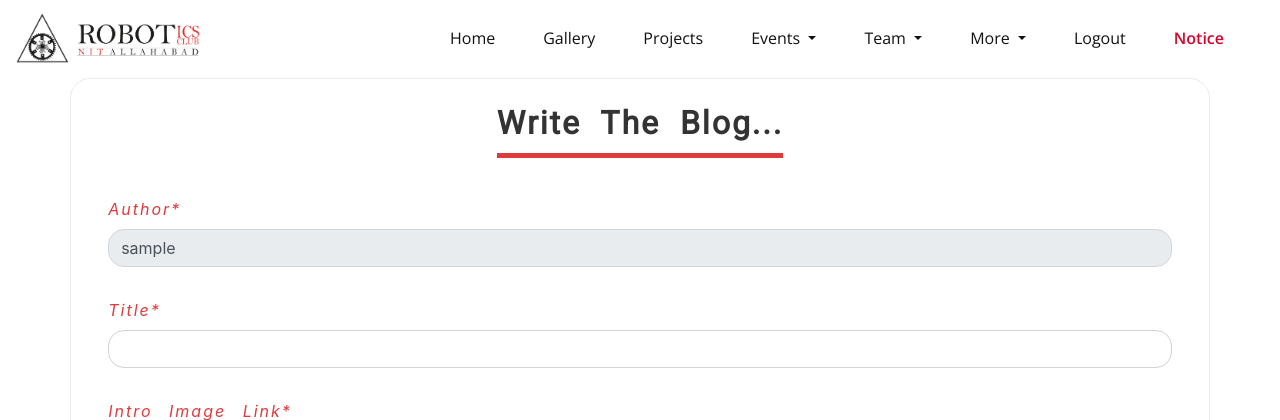
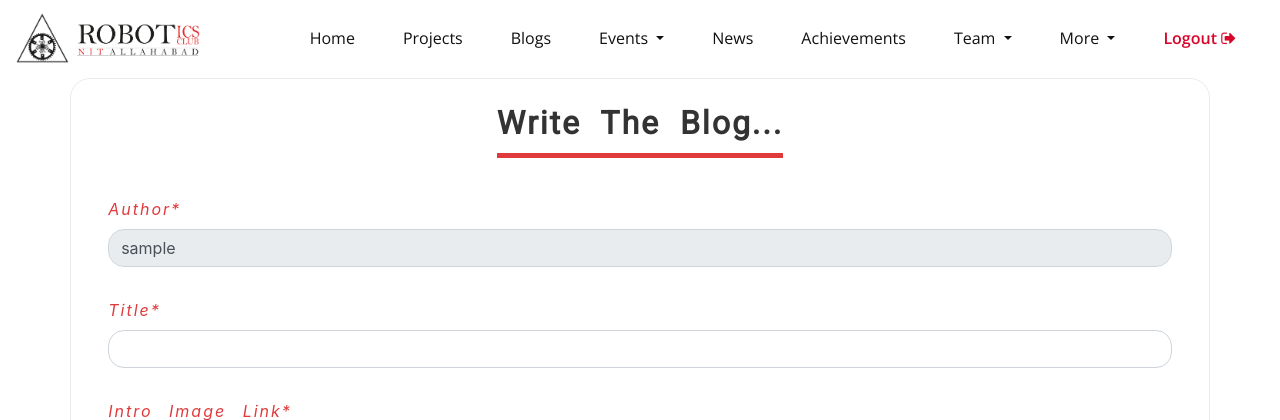
Before and after one commit to MNNIT-Robotics-Club-Official/Robotics_Club_Website, a Django app: page /blog/form/ in a window 1280 px wide. Shown: the top 420 px of the page. Run offline with Django 3.2, Linux system fonts and the light colour scheme; the visitor is signed in with stand-in values (Sample User, id 1); some libraries are stand-ins or nearby versions.

Commit message:
Modified Navbar

```diff
--- a/home/urls.py
+++ b/home/urls.py
@@ -5,7 +5,7 @@ app_name = 'home'
 
 urlpatterns = [
     path('', views.index, name='index'),
-    path('alumni/', views.alumni, name='alumni'),
+    path('alumini/', views.alumini, name='alumini'),
     path('faculty/', views.faculty, name='faculty'),
     path('gallery/', views.gallery, name='gallery'),
     path('avishkar/', views.avishkar, name='avishkar'),
--- a/home/views.py
+++ b/home/views.py
@@ -5,7 +5,7 @@ from django.shortcuts import render
 def index(request):
     return render(request, 'index.html')
 
-def alumni(request):
+def alumini(request):
     return render(request, 'alumni.html')
 
 def faculty(request):
--- a/templates/base.html
+++ b/templates/base.html
@@ -70,67 +70,103 @@
               d="M2 12.5a.5.5 0 0 1 .5-.5h11a.5.5 0 0 1 0 1h-11a.5.5 0 0 1-.5-.5zm0-3a.5.5 0 0 1 .5-.5h11a.5.5 0 0 1 0 1h-11a.5.5 0 0 1-.5-.5zm0-3a.5.5 0 0 1 .5-.5h11a.5.5 0 0 1 0 1h-11a.5.5 0 0 1-.5-.5zm0-3a.5.5 0 0 1 .5-.5h11a.5.5 0 0 1 0 1h-11a.5.5 0 0 1-.5-.5z" />
           </svg>
         </button>
-        <div class="collapse navbar-collapse justify-content-end px-3" id="navbarNavDropdown">
+        <div class="collapse navbar-collapse justify-content-end px-1" id="navbarNavDropdown">
           <ul class="navbar-nav">
             <li class="nav-item {% if request.resolver_match.view_name == 'home:index' %}active{% endif %} px-3">
-              <a class="nav-link" href="{% url 'home:index' %}">Home <span class="sr-only">(current)</span></a>
-            </li>
-            <li class="nav-item {% if request.resolver_match.view_name == 'home:gallery' %}active{% endif %} px-3">
-              <a class="nav-link" href="{% url 'home:gallery' %}">Gallery</a>
+              <a class="nav-link" href="{% url 'home:index' %}">Home<span class="sr-only">(current)</span></a>
             </li>
             <li class="nav-item {% if request.resolver_match.view_name == 'project:list' %}active{% endif %} px-3">
               <a class="nav-link" href="{% url 'project:list' %}">Projects</a>
             </li>
+            <li class="nav-item {% if request.resolver_match.view_name == 'blog_list' %}active{% endif %} px-3">
+              <a class="nav-link" href="{% url 'blog_list' %}">Blogs<span class="sr-only">(current)</span></a>
+            </li>
             <li
-              class="nav-item {% if request.resolver_match.view_name == 'home:avishkar' %}active{% endif %} {% if request.resolver_match.view_name == 'home:prosang' %}active{% endif %} dropdown px-3">
+              class="nav-item dropdown px-3">
               <a class="nav-link dropdown-toggle" href="#" id="navbarDropdownMenuLink" role="button"
                 data-toggle="dropdown" aria-haspopup="true" aria-expanded="false">
                 Events
               </a>
-              <div class="dropdown-menu" aria-labelledby="navbarDropdownMenuLink">
-                <a class="dropdown-item" href="/avishkar">Avishkar</a>
-                <a class="dropdown-item" href="/prosang">Prosang</a>
-                <div class="dropdown-divider"></div>
-                <a class="dropdown-item" href="#">Others</a>
-              </div>
+              <ul class="dropdown-menu" aria-labelledby="navbarDropdownMenuLink">
+                <li class="{% if request.resolver_match.view_name == 'home:avishkar' %}active{% endif %}">
+                  <a class="dropdown-item" href="{% url 'home:avishkar' %}">Avishkar</a>
+                </li>
+                <li class="{% if request.resolver_match.view_name == 'home:prosang' %}active{% endif %}">
+                  <a class="dropdown-item" href="{% url 'home:prosang' %}">Prosang</a>
+                </li>
+                <!-- <div class="dropdown-divider"></div>
+                <a class="dropdown-item" href="#">Others</a> -->
+              </ul>
+            </li>
+            <li class="nav-item {% if request.resolver_match.view_name == 'news:news_page' %}active{% endif %} px-3">
+              <a class="nav-link" href="{% url 'news:news_page' %}">News</a>
+            </li>
+            <li class="nav-item {% if request.resolver_match.view_name == 'home:achievement' %}active{% endif %} px-3">
+              <a class="nav-link" href="{% url 'home:achievement' %}">Achievements</a>
             </li>
             <li
-              class="nav-item {% if request.resolver_match.view_name == 'home:alumni' %}active{% endif %} {% if request.resolver_match.view_name == 'home:faculty' %}active{% endif %} dropdown px-3">
+              class="nav-item dropdown px-3">
               <a class="nav-link dropdown-toggle" href="#" id="navbarDropdownMenuLink" role="button"
                 data-toggle="dropdown" aria-haspopup="true" aria-expanded="false">
                 Team
               </a>
-              <div class="dropdown-menu" aria-labelledby="navbarDropdownMenuLink">
-                <a class="dropdown-item" href="{% url 'home:faculty' %}">Coordinator</a>
-                <a class="dropdown-item" href="{% url 'home:alumni' %}">Alumni</a>
-              </div>
+              <ul class="dropdown-menu" aria-labelledby="navbarDropdownMenuLink">
+                <li class="{% if request.resolver_match.view_name == 'home:faculty' %}active{% endif %}">
+                  <a class="dropdown-item" href="{% url 'home:faculty' %}">Coordinators</a>
+                </li>
+                <li class="{% if request.resolver_match.view_name == 'home:alumini' %}active{% endif %}">
+                  <a class="dropdown-item" href="{% url 'home:alumini' %}">Alumini</a>
+                </li>
+                <li class="">
+                  <a class="dropdown-item" href="">Web Team</a>
+                </li>
+                <li class="">
+                  <a class="dropdown-item" href="">Outreach Team</a>
+                </li>
+              </ul>
             </li>
             <li class="nav-item dropdown px-3">
               <a class="nav-link dropdown-toggle" href="#" id="navbarDropdownMenuLink" role="button"
                 data-toggle="dropdown" aria-haspopup="true" aria-expanded="false">
                 More
               </a>
-              <div class="dropdown-menu" aria-labelledby="navbarDropdownMenuLink">
-                <a class="dropdown-item" href="{% url 'home:achievement' %}">Achievement</a>
+              <ul class="dropdown-menu" aria-labelledby="navbarDropdownMenuLink">
+                <!-- <a class="dropdown-item" href="{% url 'home:achievement' %}">Achievement</a>
                 <a class="dropdown-item" href="{% url 'home:testimonial' %}">Testimonial</a>
                 <a class="dropdown-item" href="{% url 'home:components' %}">Components</a>
                 <a class="dropdown-item" href="https://tsaw.tech/" target="_blank">TSAW</a>
                 <a class="dropdown-item" href="{% url 'news:news_page' %}">Notice Board</a>
-                <a class="dropdown-item" href="{% url 'workshop:workshop_page' %}">Workshop</a>
-
-              </div>
+                <a class="dropdown-item" href="{% url 'workshop:workshop_page' %}">Workshop</a> -->
+                <li class="{% if request.resolver_match.view_name == 'home:gallery' %}active{% endif %}">
+                  <a class="dropdown-item" href="{% url 'home:gallery' %}">Gallery</a>
+                </li>
+                <li class="{% if request.resolver_match.view_name == 'home:testimonial' %}active{% endif %}">
+                  <a class="dropdown-item" href="{% url 'home:testimonial' %}">Testimonials</a>
+                </li>
+                <li class="{% if request.resolver_match.view_name == 'workshop:workshop_page' %}active{% endif %}">
+                  <a class="dropdown-item" href="{% url 'workshop:workshop_page' %}">Workshops</a>
+                </li>
+                {% if user.is_authenticated %}
+                <li class="{% if request.resolver_match.view_name == 'component_list' %}active{% endif %}">
+                  <a class="dropdown-item" href="{% url 'component_list' %}">Components</a>
+                </li>
+                {% endif %}
+                <li>
+                  <a class="dropdown-item" href="https://tsaw.tech/" target="_blank">Spinoffs(TSAW)</a>
+                </li>
+              </ul>
             </li>
-            <li class="nav-item px-3">
+            <li class="nav-item px-3" id="donate">
               {% if user.is_authenticated %}
-              <a class="nav-link" href="{% url 'user:logout_page' %}">Logout</a>
+              <a class="nav-link" href="{% url 'user:logout_page' %}">Logout <i class="fa fa-sign-out" aria-hidden="true"></i></a>
               {% else %}
-              <a class="nav-link" href="{% url 'user:user_page' %}">Login</a>
+              <a class="nav-link" href="{% url 'user:user_page' %}">Login <i class="fa fa-sign-in" aria-hidden="true"></i></a>
               {% endif %}
             </li>
-            <li class="nav-item px-3" id="donate">
-              <!-- <a class="nav-link" href="{% url 'home:donate' %}">Donate</a> -->
+            <!-- <a class="nav-link" href="{% url 'home:donate' %}">Donate</a> -->
+            <!-- <li class="nav-item px-3" >
               <a class="nav-link" href="{% url 'news:news_page' %}">Notice</a>
-            </li>
+            </li> -->
           </ul>
         </div>
       </nav>
@@ -177,7 +213,7 @@
             <li><a class="" href="#">Blog</a></li>
             <li><a class="" href="{% url 'home:gallery' %}">Gallery</a></li>
             <li><a class="" href="#">Videos</a></li>
-            <li><a class="" href="{% url 'home:alumni' %}">Alumni</a></li>
+            <li><a class="" href="{% url 'home:alumini' %}">Alumni</a></li>
           </ul>
         </div>
         <div class="col-6 col-md mr-3">
--- a/workshop/views.py
+++ b/workshop/views.py
@@ -1,4 +1,3 @@
-from django.db.models.fields.files import ImageField
 from django.shortcuts import render,redirect,HttpResponse
 from django.contrib.auth.decorators import login_required
 from django.urls import reverse
@@ -56,7 +55,7 @@ def updateWorkshop(request,pk):
                 form.save()
                 return redirect('workshop:workshop_page')
             else:
-                messages.info(request,"Invalid form, Please fill correctly")
+                messages.info(request,"Invalid Input!!, Please fill correctly")
                 return render(request,'workshop/workshop_form.html',{'form':form})
     else:
         messages.info(request,"Sorry you dont have permission")
```
